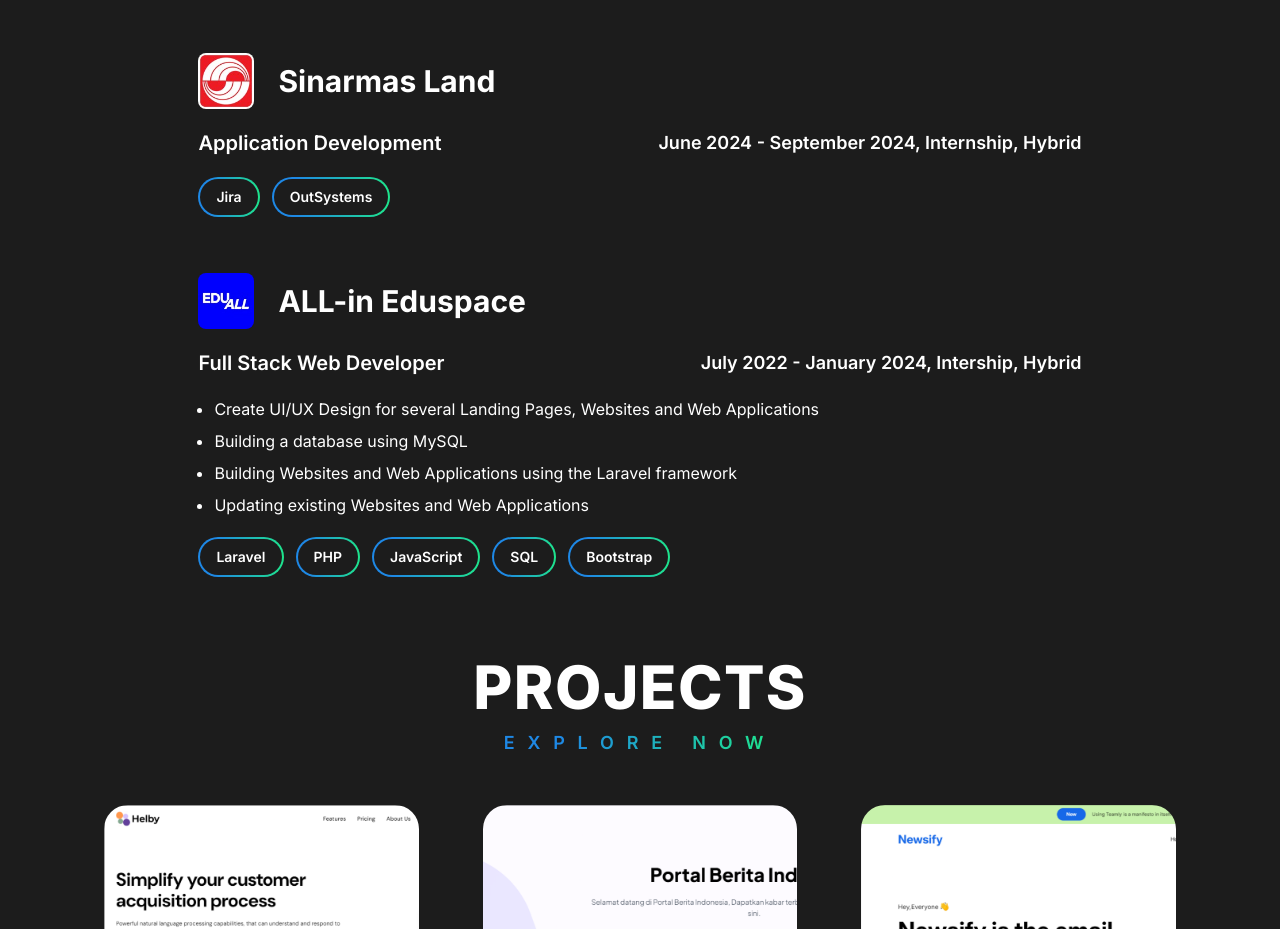
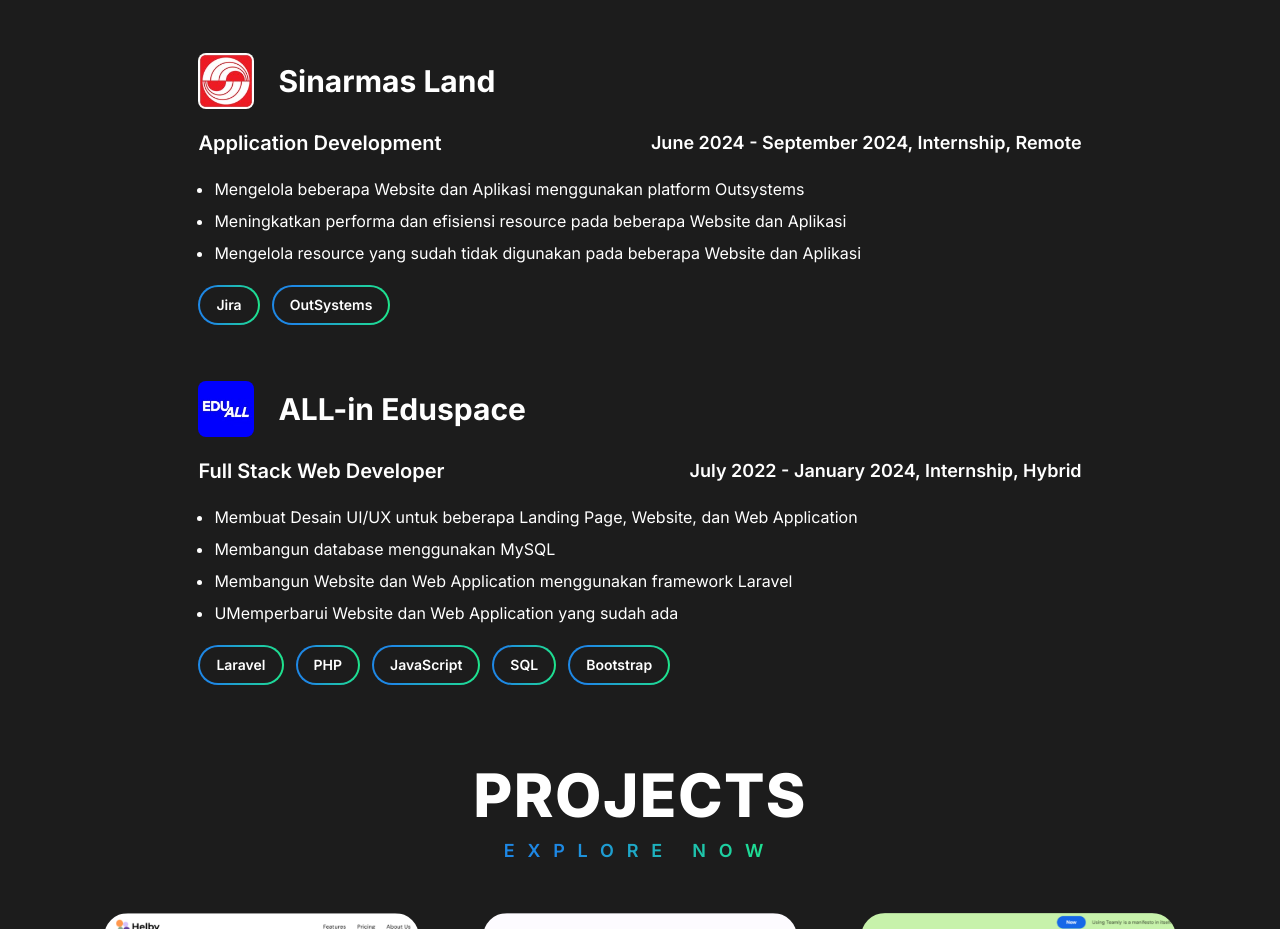
Before and after one commit to Fallcruz/Portfolio, a Next.js app: page / in a window 1280 px wide. Shown: the part 1125-2054 px from the top of the page. Built offline with nearby package versions, Linux system fonts and the light colour scheme; a web font is replaced by a local one.

Commit message:
update v3

```diff
--- a/app/components/Experience.js
+++ b/app/components/Experience.js
@@ -19,14 +19,16 @@
                             <h2 className='lg:text-xl text-lg font-semibold'>Application Development</h2>
                         </div>
                         <div>
-                            <h3 className='lg:text-lg text-base font-semibold'>June 2024 - September 2024, Internship, Hybrid</h3>
+                            <h3 className='lg:text-lg text-base font-semibold'>June 2024 - September 2024, Internship, Remote</h3>
                         </div>
                     </div>
-                    {/* <div className=''>
-                        <ol className='list-disc list-outside lg:text-lg text-base flex flex-col gap-2'>
-                            <li>lorem ipsum</li>
+                    <div className='ms-4'>
+                        <ol className='list-disc list-outside lg:text-base text-sm flex flex-col gap-2'>
+                            <li>Mengelola beberapa Website dan Aplikasi menggunakan platform Outsystems</li>
+                            <li>Meningkatkan performa dan efisiensi resource pada beberapa Website dan Aplikasi</li>
+                            <li>Mengelola resource yang sudah tidak digunakan pada beberapa Website dan Aplikasi</li>
                         </ol>
-                    </div> */}
+                    </div>
                     <div className='flex items-center flex-wrap gap-3'>
                         <div className='px-4 py-2 border-linear-blue rounded-[2rem]'>
                             <h3 className='lg:text-sm text-xs font-semibold'>Jira</h3>
@@ -46,15 +48,15 @@
                             <h2 className='lg:text-xl text-lg font-semibold'>Full Stack Web Developer</h2>
                         </div>
                         <div>
-                            <h3 className='lg:text-lg text-base font-semibold'>July 2022 - January 2024, Intership, Hybrid</h3>
+                            <h3 className='lg:text-lg text-base font-semibold'>July 2022 - January 2024, Internship, Hybrid</h3>
                         </div>
                     </div>
                     <div className='ms-4'>
                         <ol className='list-disc list-outside lg:text-base text-sm flex flex-col gap-2'>
-                            <li>Create UI/UX Design for several Landing Pages, Websites and Web Applications</li>
-                            <li>Building a database using MySQL</li>
-                            <li>Building Websites and Web Applications using the Laravel framework</li>
-                            <li>Updating existing Websites and Web Applications</li>
+                            <li>Membuat Desain UI/UX untuk beberapa Landing Page, Website, dan Web Application</li>
+                            <li>Membangun database menggunakan MySQL</li>
+                            <li>Membangun Website dan Web Application menggunakan framework Laravel</li>
+                            <li>UMemperbarui Website dan Web Application yang sudah ada</li>
                         </ol>
                     </div>
                     <div className='flex items-center flex-wrap gap-3'>
```
